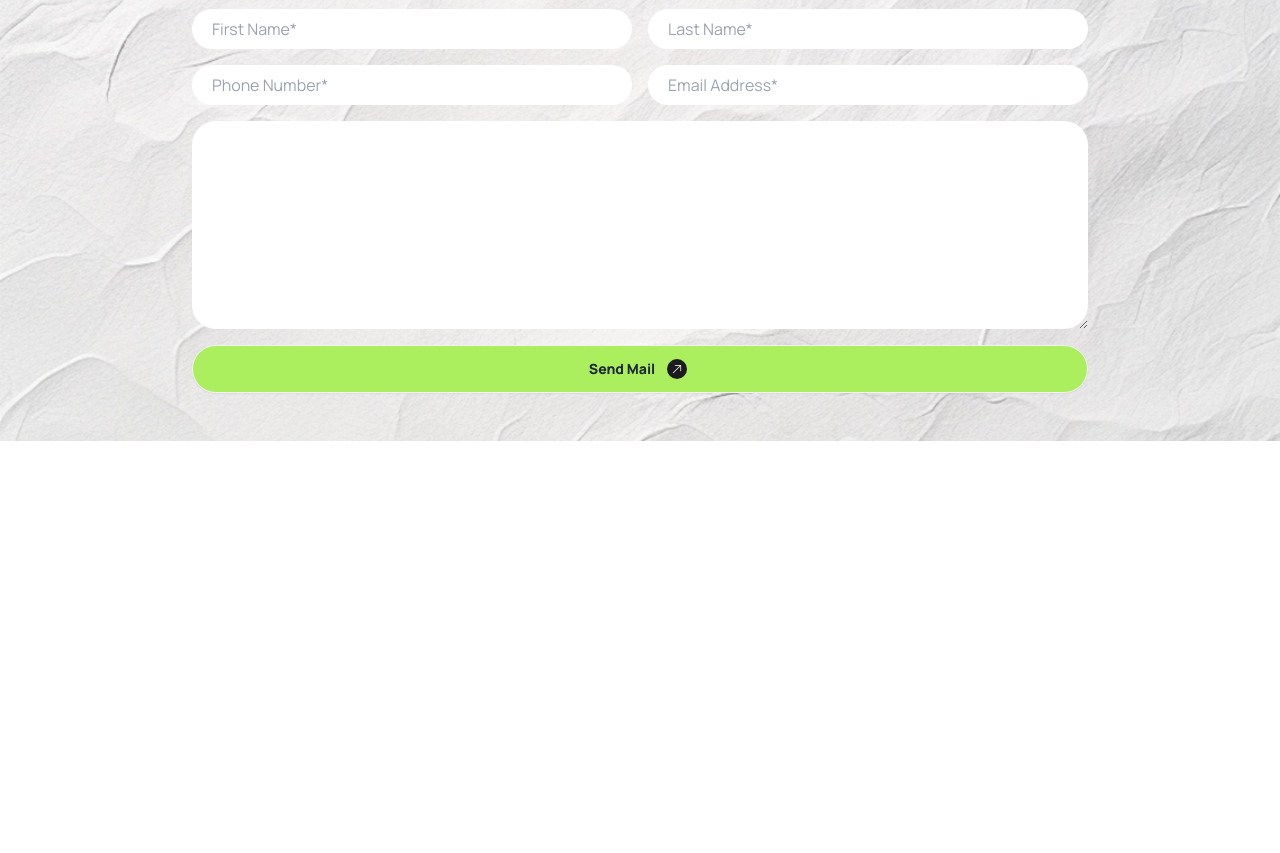
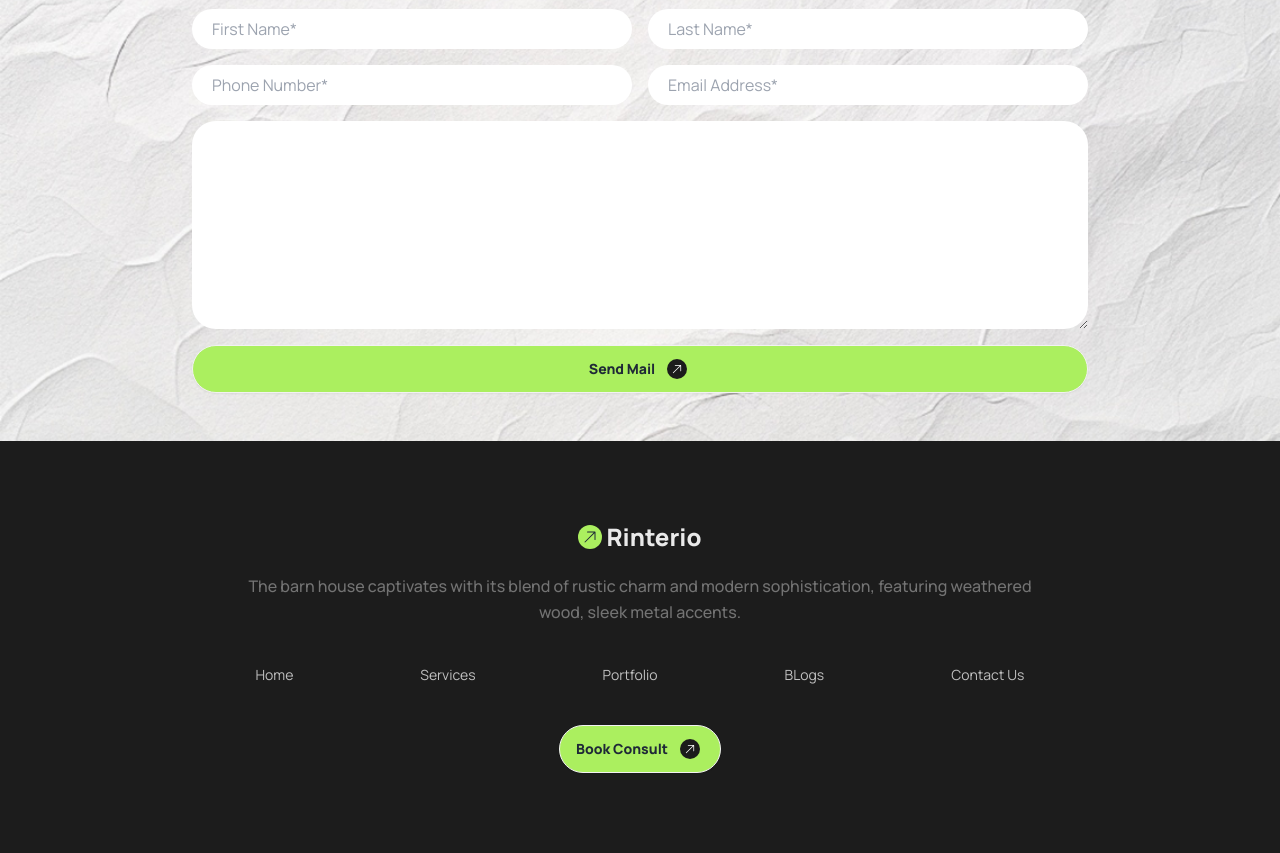
Before and after one commit to shahadatmozumder75/Assignment-3, a plain HTML site: page index.html in a window 1280 px wide. Shown: the part 2448-3301 px from the top of the page. Before the commit the page ends 2889 px from the top, so only its background shows below. Drawn offline with nearby package versions, Linux system fonts and the light colour scheme.

Commit message:
footer added

```diff
--- a/index.html
+++ b/index.html
@@ -186,7 +186,7 @@ h1,h2,h3,h4,h5,h6 {
 
 <!-- row card section -->
 
-<section class="bg-white  w-[90%] mx-auto  md:flex md:justify-around md:items-center md:w-3/4  mt-10 rounded-xl ">
+<section class="bg-white  w-[90%] mx-auto  md:flex md:justify-around md:items-center md:w-3/4  mt-10 rounded-3xl ">
 
 <!-- card -->
     <div class="text-center py-5 ">
@@ -350,11 +350,40 @@ h1,h2,h3,h4,h5,h6 {
 
 <!-- footer section -->
 
+<footer class="bg-[#1C1C1C]">
 
-<section class="md-3/4 mx-auto">
+<section class="md:w-[70%] mx-auto w-[90%] md:py-20 py-12 text-center">
 
+  <div class="flex items-center justify-center mb-5 ">
+
+    <svg xmlns="http://www.w3.org/2000/svg" viewBox="0 0 24 24" fill="currentColor" class="size-6 rounded-full  mr-1 p-1 bg-[#ABEF5F] ">
+      <path fill-rule="evenodd" d="M8.25 3.75H19.5a.75.75 0 0 1 .75.75v11.25a.75.75 0 0 1-1.5 0V6.31L5.03 20.03a.75.75 0 0 1-1.06-1.06L17.69 5.25H8.25a.75.75 0 0 1 0-1.5Z" clip-rule="evenodd" />
+    </svg>
+
+    <a class=" font-black text-[#E9E9E9] text-2xl">Rinterio</a>
+  </div>
+<p class="text-center md:w-[90%] mx-auto text-[#737373]">
+  The barn house captivates with its blend of rustic charm and modern sophistication, featuring weathered wood, sleek metal accents.
+</p>
+
+
+<div class="flex flex-col md:flex-row md:justify-around md:my-10 md:gap-0 justify-center items-center gap-5 my-4 text-sm opacity-80 text-[#E9E9E9]">
+  <a href="">Home</a>
+  <a href="">Services</a>
+  <a href="">Portfolio</a>
+  <a href="">BLogs</a>
+  <a href="">Contact Us</a>
+</div>
+
+<div class="">
+<a class="btn rounded-3xl  md:w-auto  w-full  font-black bg-[#ABEF5F]">Book Consult <svg xmlns="http://www.w3.org/2000/svg"  viewBox="0 0 24 24" fill="currentColor" class="size-5 ml-1 text-white rounded-full mr-1 bg-[#1C1C1C] p-1">
+  <path fill-rule="evenodd" d="M8.25 3.75H19.5a.75.75 0 0 1 .75.75v11.25a.75.75 0 0 1-1.5 0V6.31L5.03 20.03a.75.75 0 0 1-1.06-1.06L17.69 5.25H8.25a.75.75 0 0 1 0-1.5Z" clip-rule="evenodd" />
+</svg>
+</a>
+</div>
 </section>
 
+</footer>
 
 </body>
 </html>
```
